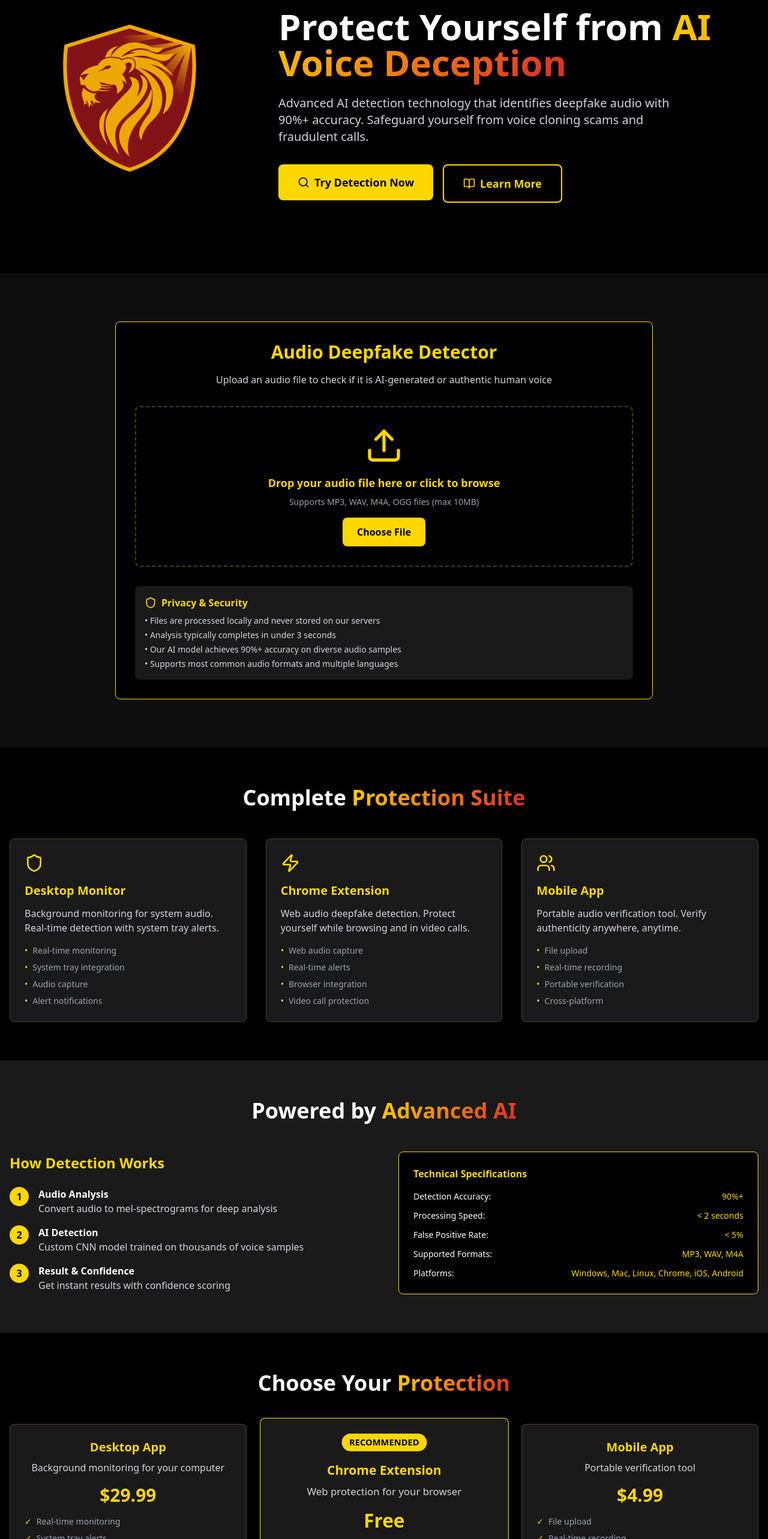
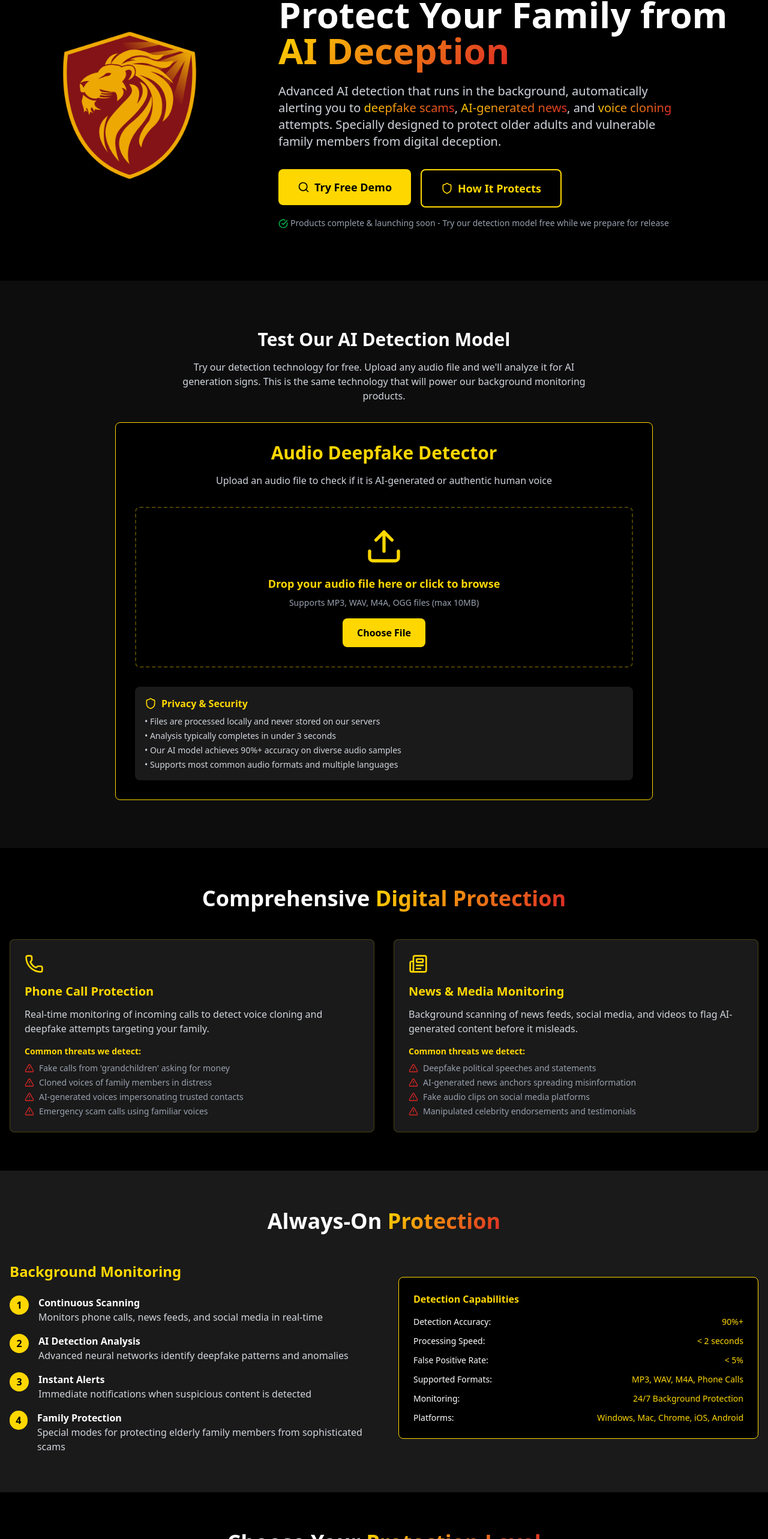
Before and after one commit to pauliano22/lion-project, a Next.js app: page / in a window 1280 px wide. Shown: the part 185-2751 px from the top of the page at 60% size. Built offline with nearby package versions, Linux system fonts and the light colour scheme.

Commit message:
some updates

```diff
--- a/app/page.tsx
+++ b/app/page.tsx
@@ -1,6 +1,6 @@
 import Link from 'next/link';
 import Image from 'next/image';
-import { Shield, Zap, Users, Search, BookOpen } from 'lucide-react';
+import { Shield, Zap, Users, Search, BookOpen, Phone, Newspaper, AlertTriangle, CheckCircle, Clock, Globe } from 'lucide-react';
 import AudioTester from '@/components/AudioTester';
 
 // Add these missing component definitions
@@ -27,7 +27,33 @@ function FeatureCard({ icon, title, description, features }: {
   );
 }
 
-function DownloadCard({ title, description, price, features, featured = false }: {
+function ProtectionCard({ icon, title, description, examples }: {
+  icon: React.ReactNode;
+  title: string;
+  description: string;
+  examples: string[];
+}) {
+  return (
+    <div className="bg-gray-dark border border-gold/20 rounded-lg p-6">
+      <div className="text-gold mb-4">{icon}</div>
+      <h3 className="text-xl font-bold mb-3 text-gold">{title}</h3>
+      <p className="text-gray-300 mb-4">{description}</p>
+      <div className="space-y-2">
+        <p className="text-sm font-semibold text-gold">Common threats we detect:</p>
+        <ul className="space-y-1">
+          {examples.map((example, index) => (
+            <li key={index} className="text-sm text-gray-400 flex items-start">
+              <AlertTriangle className="w-4 h-4 text-red mr-2 mt-0.5 flex-shrink-0" />
+              {example}
+            </li>
+          ))}
+        </ul>
+      </div>
+    </div>
+  );
+}
+
+function ComingSoonCard({ title, description, price, features, featured = false }: {
   title: string;
   description: string;
   price: string;
@@ -38,7 +64,7 @@ function DownloadCard({ title, description, price, features, featured = false }:
     <div className={`bg-gray-dark border rounded-lg p-6 ${featured ? 'border-gold scale-105' : 'border-gold/20'}`}>
       {featured && (
         <div className="bg-gold text-black text-sm font-bold px-3 py-1 rounded-full inline-block mb-4">
-          RECOMMENDED
+          MOST POPULAR
         </div>
       )}
       <h3 className="text-xl font-bold mb-2 text-gold">{title}</h3>
@@ -47,14 +73,18 @@ function DownloadCard({ title, description, price, features, featured = false }:
       <ul className="space-y-2 mb-6">
         {features.map((feature, index) => (
           <li key={index} className="text-sm text-gray-400 flex items-center">
-            <span className="text-gold mr-2">✓</span>
+            <CheckCircle className="w-4 h-4 text-gold mr-2 flex-shrink-0" />
             {feature}
           </li>
         ))}
       </ul>
-      <button className="w-full bg-gold text-black px-6 py-3 rounded-lg font-semibold hover:bg-gold-dark transition-colors">
-        Download
+      <button className="w-full bg-gray-600 text-gray-300 px-6 py-3 rounded-lg font-semibold cursor-not-allowed">
+        <Clock className="w-4 h-4 inline mr-2" />
+        Coming Soon
       </button>
+      <p className="text-xs text-gray-500 mt-2 text-center">
+        Notify me when available
+      </p>
     </div>
   );
 }
@@ -66,12 +96,19 @@ export default function Home() {
       <header className="border-b border-gold/20 px-4 py-4">
         <div className="container mx-auto flex items-center justify-between">
           <div className="flex items-center space-x-3">
-            <span className="text-xl font-bold text-gold">The Lion Project</span>
+            <Image
+              src="/images/2.png"
+              alt="Lion Project"
+              width={60}
+              height={60}
+              className="rounded-full"
+            />
+            <span className="text-xl font-bold text-gold">Lion Project</span>
           </div>
           <nav className="hidden md:flex space-x-8">
-            <Link href="#features" className="text-gray-300 hover:text-gold transition-colors">Features</Link>
+            <Link href="#protection" className="text-gray-300 hover:text-gold transition-colors">Protection</Link>
             <Link href="#how-it-works" className="text-gray-300 hover:text-gold transition-colors">How it Works</Link>
-            <Link href="#pricing" className="text-gray-300 hover:text-gold transition-colors">Pricing</Link>
+            <Link href="#coming-soon" className="text-gray-300 hover:text-gold transition-colors">Products</Link>
           </nav>
           <button className="bg-gold text-black px-6 py-3 rounded-lg font-semibold hover:bg-gold-dark transition-colors">
             Try Demo
@@ -86,9 +123,9 @@ export default function Home() {
             <div className="md:w-1/3">
               <Image
                 src="/images/2.png"
-                alt="Lion Project - Protect Yourself from AI Voice Deception"
-                width={500}
-                height={500}
+                alt="Lion Project - Protect Your Family from AI Deception"
+                width={400}
+                height={400}
                 className="mx-auto rounded-full shadow-2xl"
                 priority
               />
@@ -96,23 +133,30 @@ export default function Home() {
 
             <div className="md:w-2/3 text-center md:text-left">
               <h1 className="text-4xl md:text-6xl font-bold mb-6">
-                Protect Yourself from{' '}
-                <span className="gradient-text">AI Voice Deception</span>
+                Protect Your Family from{' '}
+                <span className="gradient-text">AI Deception</span>
               </h1>
               <p className="text-xl text-gray-300 mb-8 max-w-2xl">
-                Advanced AI detection technology that identifies deepfake audio with 90%+ accuracy.
-                Safeguard yourself from voice cloning scams and fraudulent calls.
+                Advanced AI detection that runs in the background, automatically alerting you to{' '}
+                <span className="gradient-text">deepfake scams</span>,{' '}
+                <span className="gradient-text">AI-generated news</span>, and{' '}
+                <span className="gradient-text">voice cloning</span> attempts. Specially designed to protect older adults and
+                vulnerable family members from digital deception.
               </p>
               <div className="flex flex-col md:flex-row gap-4 items-center md:items-start">
                 <button className="bg-gold text-black px-8 py-4 rounded-lg font-semibold text-lg hover:bg-gold-dark transition-colors flex items-center justify-center">
                   <Search className="w-5 h-5 mr-2" />
-                  Try Detection Now
+                  Try Free Demo
                 </button>
                 <button className="border-2 border-gold text-gold px-8 py-4 rounded-lg font-semibold text-lg hover:bg-gold/10 transition-colors flex items-center justify-center">
-                  <BookOpen className="w-5 h-5 mr-2" />
-                  Learn More
+                  <Shield className="w-5 h-5 mr-2" />
+                  How It Protects
                 </button>
               </div>
+              <p className="text-sm text-gray-400 mt-4">
+                <CheckCircle className="w-4 h-4 inline mr-1 text-green-500" />
+                Products complete & launching soon - Try our detection model free while we prepare for release
+              </p>
             </div>
           </div>
         </div>
@@ -121,34 +165,47 @@ export default function Home() {
       {/* Audio Tester Section */}
       <section className="py-20 px-4 bg-gray-dark/50">
         <div className="container mx-auto">
+          <div className="text-center mb-8">
+            <h2 className="text-3xl font-bold mb-4">
+              Test Our AI Detection Model
+            </h2>
+            <p className="text-gray-300 max-w-2xl mx-auto">
+              Try our detection technology for free. Upload any audio file and we'll analyze it for AI generation signs.
+              This is the same technology that will power our background monitoring products.
+            </p>
+          </div>
           <AudioTester />
         </div>
       </section>
 
-      {/* Features Section */}
-      <section id="features" className="py-16 px-4">
+      {/* Protection Types Section */}
+      <section id="protection" className="py-16 px-4">
         <div className="container mx-auto">
           <h2 className="text-4xl font-bold text-center mb-12">
-            Complete <span className="gradient-text">Protection Suite</span>
+            Comprehensive <span className="gradient-text">Digital Protection</span>
           </h2>
-          <div className="grid md:grid-cols-3 gap-8">
-            <FeatureCard
-              icon={<Shield className="h-8 w-8" />}
-              title="Desktop Monitor"
-              description="Background monitoring for system audio. Real-time detection with system tray alerts."
-              features={["Real-time monitoring", "System tray integration", "Audio capture", "Alert notifications"]}
+          <div className="grid md:grid-cols-2 gap-8">
+            <ProtectionCard
+              icon={<Phone className="h-8 w-8" />}
+              title="Phone Call Protection"
+              description="Real-time monitoring of incoming calls to detect voice cloning and deepfake attempts targeting your family."
+              examples={[
+                "Fake calls from 'grandchildren' asking for money",
+                "Cloned voices of family members in distress",
+                "AI-generated voices impersonating trusted contacts",
+                "Emergency scam calls using familiar voices"
+              ]}
             />
-            <FeatureCard
-              icon={<Zap className="h-8 w-8" />}
-              title="Chrome Extension"
-              description="Web audio deepfake detection. Protect yourself while browsing and in video calls."
-              features={["Web audio capture", "Real-time alerts", "Browser integration", "Video call protection"]}
-            />
-            <FeatureCard
-              icon={<Users className="h-8 w-8" />}
-              title="Mobile App"
-              description="Portable audio verification tool. Verify authenticity anywhere, anytime."
-              features={["File upload", "Real-time recording", "Portable verification", "Cross-platform"]}
+            <ProtectionCard
+              icon={<Newspaper className="h-8 w-8" />}
+              title="News & Media Monitoring"
+              description="Background scanning of news feeds, social media, and videos to flag AI-generated content before it misleads."
+              examples={[
+                "Deepfake political speeches and statements",
+                "AI-generated news anchors spreading misinformation",
+                "Fake audio clips on social media platforms",
+                "Manipulated celebrity endorsements and testimonials"
+              ]}
             />
           </div>
         </div>
@@ -158,37 +215,44 @@ export default function Home() {
       <section id="how-it-works" className="py-16 px-4 bg-gray-dark">
         <div className="container mx-auto">
           <h2 className="text-4xl font-bold text-center mb-12">
-            Powered by <span className="gradient-text">Advanced AI</span>
+            Always-On <span className="gradient-text">Protection</span>
           </h2>
           <div className="grid md:grid-cols-2 gap-12 items-center">
             <div>
-              <h3 className="text-2xl font-bold mb-6 text-gold">How Detection Works</h3>
+              <h3 className="text-2xl font-bold mb-6 text-gold">Background Monitoring</h3>
               <div className="space-y-4">
                 <div className="flex items-start space-x-4">
                   <div className="bg-gold text-black rounded-full w-8 h-8 flex items-center justify-center font-bold">1</div>
                   <div>
-                    <h4 className="font-semibold">Audio Analysis</h4>
-                    <p className="text-gray-300">Convert audio to mel-spectrograms for deep analysis</p>
+                    <h4 className="font-semibold">Continuous Scanning</h4>
+                    <p className="text-gray-300">Monitors phone calls, news feeds, and social media in real-time</p>
                   </div>
                 </div>
                 <div className="flex items-start space-x-4">
                   <div className="bg-gold text-black rounded-full w-8 h-8 flex items-center justify-center font-bold">2</div>
                   <div>
-                    <h4 className="font-semibold">AI Detection</h4>
-                    <p className="text-gray-300">Custom CNN model trained on thousands of voice samples</p>
+                    <h4 className="font-semibold">AI Detection Analysis</h4>
+                    <p className="text-gray-300">Advanced neural networks identify deepfake patterns and anomalies</p>
                   </div>
                 </div>
                 <div className="flex items-start space-x-4">
                   <div className="bg-gold text-black rounded-full w-8 h-8 flex items-center justify-center font-bold">3</div>
                   <div>
-                    <h4 className="font-semibold">Result & Confidence</h4>
-                    <p className="text-gray-300">Get instant results with confidence scoring</p>
+                    <h4 className="font-semibold">Instant Alerts</h4>
+                    <p className="text-gray-300">Immediate notifications when suspicious content is detected</p>
+                  </div>
+                </div>
+                <div className="flex items-start space-x-4">
+                  <div className="bg-gold text-black rounded-full w-8 h-8 flex items-center justify-center font-bold">4</div>
+                  <div>
+                    <h4 className="font-semibold">Family Protection</h4>
+                    <p className="text-gray-300">Special modes for protecting elderly family members from sophisticated scams</p>
                   </div>
                 </div>
               </div>
             </div>
             <div className="bg-black border border-gold rounded-lg p-6">
-              <h4 className="text-gold font-bold mb-4">Technical Specifications</h4>
+              <h4 className="text-gold font-bold mb-4">Detection Capabilities</h4>
               <div className="space-y-3 text-sm">
                 <div className="flex justify-between">
                   <span>Detection Accuracy:</span>
@@ -204,11 +268,15 @@ export default function Home() {
                 </div>
                 <div className="flex justify-between">
                   <span>Supported Formats:</span>
-                  <span className="text-gold">MP3, WAV, M4A</span>
+                  <span className="text-gold">MP3, WAV, M4A, Phone Calls</span>
+                </div>
+                <div className="flex justify-between">
+                  <span>Monitoring:</span>
+                  <span className="text-gold">24/7 Background Protection</span>
                 </div>
                 <div className="flex justify-between">
                   <span>Platforms:</span>
-                  <span className="text-gold">Windows, Mac, Linux, Chrome, iOS, Android</span>
+                  <span className="text-gold">Windows, Mac, Chrome, iOS, Android</span>
                 </div>
               </div>
             </div>
@@ -216,31 +284,53 @@ export default function Home() {
         </div>
       </section>
 
-      {/* Download Section */}
-      <section id="download" className="py-16 px-4">
+      {/* Coming Soon Section */}
+      <section id="coming-soon" className="py-16 px-4">
         <div className="container mx-auto text-center">
-          <h2 className="text-4xl font-bold mb-12">
-            Choose Your <span className="gradient-text">Protection</span>
+          <h2 className="text-4xl font-bold mb-6">
+            Choose Your <span className="gradient-text">Protection Level</span>
           </h2>
+          <p className="text-gray-300 max-w-2xl mx-auto mb-12">
+            Our products are complete and ready for launch. We're finalizing security audits and preparing distribution.
+            Sign up to be notified when they become available.
+          </p>
           <div className="grid md:grid-cols-3 gap-8">
-            <DownloadCard
-              title="Desktop App"
-              description="Background monitoring for your computer"
-              price="$29.99"
-              features={["Real-time monitoring", "System tray alerts", "Audio capture", "Windows/Mac/Linux"]}
+            <ComingSoonCard
+              title="Desktop Guardian"
+              description="Complete background monitoring for your computer and phone calls against deepfake scams"
+              price="$5/mo"
+              features={[
+                "24/7 call monitoring & alerts",
+                "News feed scanning",
+                "Browser protection",
+                "Family account management",
+                "Emergency contact alerts"
+              ]}
             />
-            <DownloadCard
-              title="Chrome Extension"
-              description="Web protection for your browser"
+            <ComingSoonCard
+              title="Family Shield (Chrome)"
+              description="Browser extension for web and social media protection against AI-generated news"
               price="Free"
-              features={["Web audio detection", "Video call protection", "Browser integration", "Real-time alerts"]}
+              features={[
+                "Social media scanning",
+                "Video call protection",
+                "News article verification",
+                "One-click reporting",
+                "Elderly-friendly alerts"
+              ]}
               featured
             />
-            <DownloadCard
-              title="Mobile App"
-              description="Portable verification tool"
-              price="$4.99"
-              features={["File upload", "Real-time recording", "Portable verification", "iOS & Android"]}
+            <ComingSoonCard
+              title="Mobile Protector"
+              description="On-the-go protection for calls and messages against voice cloning"
+              price="$2/mo"
+              features={[
+                "Call screening & analysis",
+                "Text message verification",
+                "WhatsApp/SMS scanning",
+                "GPS-based scam alerts",
+                "Emergency contact integration"
+              ]}
             />
           </div>
         </div>
@@ -259,8 +349,11 @@ export default function Home() {
             />
             <span className="text-lg font-bold gradient-text">Lion Project</span>
           </div>
-          <p className="text-gray-300">
-            Protecting authenticity in the age of AI. Built with privacy and security in mind.
+          <p className="text-gray-300 mb-4">
+            Protecting families from AI deception. Specially designed for older adults and vulnerable populations.
+          </p>
+          <p className="text-sm text-gray-500">
+            Built with privacy and security in mind. Your data never leaves your device.
           </p>
         </div>
       </footer>
```
